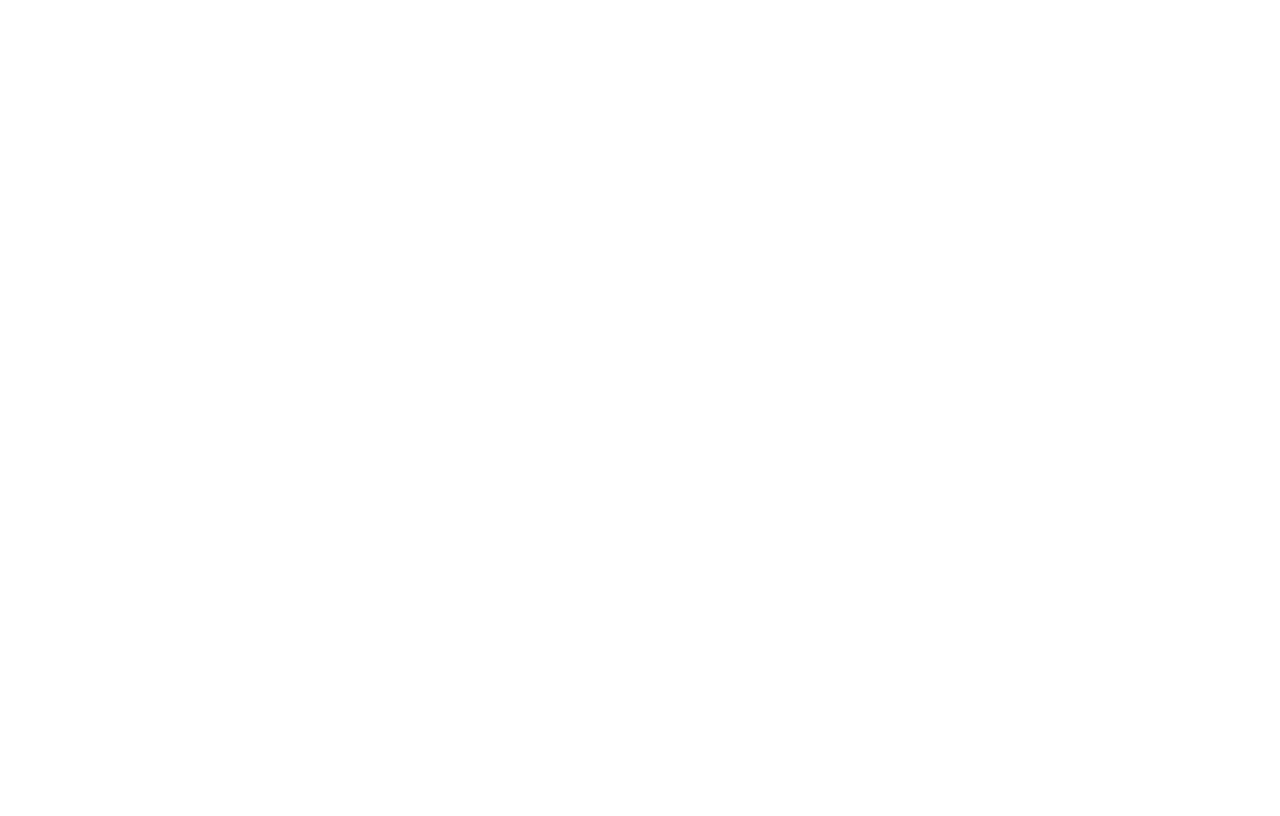
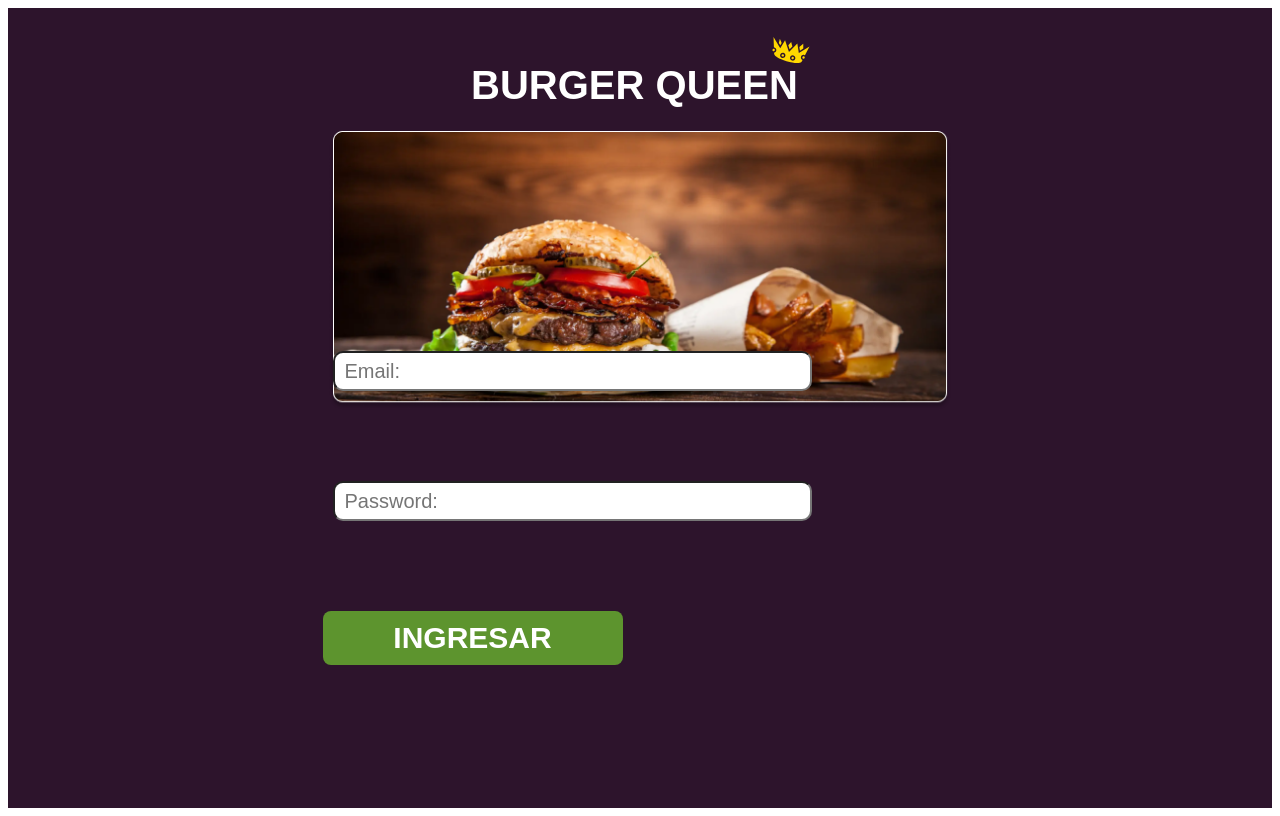
Before and after one commit to viveth17/DEV014-burger-queen-api-client, a React (Vite) app in the folder burger-queen/burger-queen/: page /login in a window 1280 px wide. Before the commit this address had no page. Built offline with nearby package versions, Linux system fonts and the light colour scheme.

Commit message:
feat(Login): :sparkles: implement Formik and Yup for email and password validation in Login component

```diff
--- a/burger-queen/burger-queen/package.json
+++ b/burger-queen/burger-queen/package.json
@@ -10,10 +10,12 @@
     "preview": "vite preview"
   },
   "dependencies": {
+    "formik": "^2.4.6",
     "react": "^18.3.1",
     "react-dom": "^18.3.1",
     "react-icons": "^5.2.1",
-    "react-router-dom": "^6.25.1"
+    "react-router-dom": "^6.25.1",
+    "yup": "^1.4.0"
   },
   "devDependencies": {
     "@types/react": "^18.3.3",
--- a/burger-queen/burger-queen/src/App.tsx
+++ b/burger-queen/burger-queen/src/App.tsx
@@ -1,15 +1,16 @@
-import {BrowserRouter as Router, Routes, Route} from 'react-router-dom';
+import { BrowserRouter as Router, Routes, Route, Navigate } from 'react-router-dom';
 import Login from './components/Login';
 import './App.css'
 
 function App() {
   return (
     <Router>
-        <Routes>
-            <Route path="/"  element={<Login/>} />
-        </Routes>
+      <Routes>
+        <Route path="/login" element={<Login />} />
+        <Route path="/" element={<Navigate to="/login" />} />
+      </Routes>
     </Router>
-);
+  );
 }
 
 export default App;
--- a/burger-queen/burger-queen/src/components/Login.tsx
+++ b/burger-queen/burger-queen/src/components/Login.tsx
@@ -1,21 +1,34 @@
 import React, { useState } from 'react';
 import styles from '../styles/Login.module.css';
 import { GiCrown } from 'react-icons/gi';
-// import { loginApi } from '../services/apiService';
+import { useFormik } from 'formik';
+import * as Yup from 'yup';
+import { loginApi } from '../services/APIService';
+
+const schema = Yup.object().shape({
+    email: Yup.string().email('Email inválido').required('El Email es obligatorio'),
+    password: Yup.string().min(6, 'La contraseña debe tener al menos 6 carácteres').required('La contraseña es obligatoria'),
+});
 
 const Login: React.FC = () => {
-    const [email, setEmail] = useState('');
-    const [password, setPassword] = useState('');
     const [error, setError] = useState('');
 
-    const handleLogin = () => {
-        if (email === 'usuario@example.com' && password === 'password') {
-            // Redireccionar al sistema de pedidos si las credenciales son correctas
-            window.location.href = '/sistema-pedidos';
-        } else {
-            setError('Credenciales incorrectas. Por favor, inténtalo de nuevo.');
+    const submitForm = async (values: { email: string; password: string; }) => {
+        try {
+            await loginApi(values.email, values.password);
+        } catch (err) {
+            setError('Email o contraseña inválidos');
         }
     };
+
+    const formik = useFormik({
+        initialValues: {
+            email: '',
+            password: '',
+        },
+        onSubmit: submitForm,
+        validationSchema: schema,
+    });
 
     return (
         <div className={styles.logincontainer}>
@@ -26,29 +39,37 @@
             <div className={styles.logoContainer}>
                 <img className={styles.logo} src="/IMAGEN HAMBURGUESA.png" alt="Hamburguesa" />
             </div>
+            <form onSubmit={formik.handleSubmit}>
                 <div className={styles.emailContainer}>
                     <p className={styles.nameinput}></p>
                     <input
                         type="email"
-                    value={email}
-                    onChange={(e) => setEmail(e.target.value)}
+                        name="email"
+                        value={formik.values.email}
+                        onChange={formik.handleChange}
+                        onBlur={formik.handleBlur}
                         placeholder='Email:'
                     />
+                    {formik.touched.email && formik.errors.email ? <span>{formik.errors.email}</span> : null}
                 </div>
                 <div className={styles.passwordContainer}>
                     <p className={styles.nameinput}></p>
                     <input
                         type="password"
-                    value={password}
-                    onChange={(e) => setPassword(e.target.value)}
+                        name="password"
+                        value={formik.values.password}
+                        onChange={formik.handleChange}
+                        onBlur={formik.handleBlur}
                         placeholder='Password:'
                     />
+                    {formik.touched.password && formik.errors.password ? <span>{formik.errors.password}</span> : null}
                 </div>
                 <div className={styles.buttonContainer}>
-                <button className={styles.button} onClick={handleLogin}>
+                    <button className={styles.button} type="submit">
                         INGRESAR
                     </button>
                 </div>
+            </form>
         </div>
     );
 };
--- a/burger-queen/burger-queen/tsconfig.app.json
+++ b/burger-queen/burger-queen/tsconfig.app.json
@@ -23,5 +23,5 @@
     "noUnusedParameters": true,
     "noFallthroughCasesInSwitch": true
   },
-  "include": ["src"]
+  // "include": ["src"]
 }
```
Also changed, not shown: 1 other file (tests, documents, lock files or other folders). Lines whose indentation alone changed are shown as unchanged.
